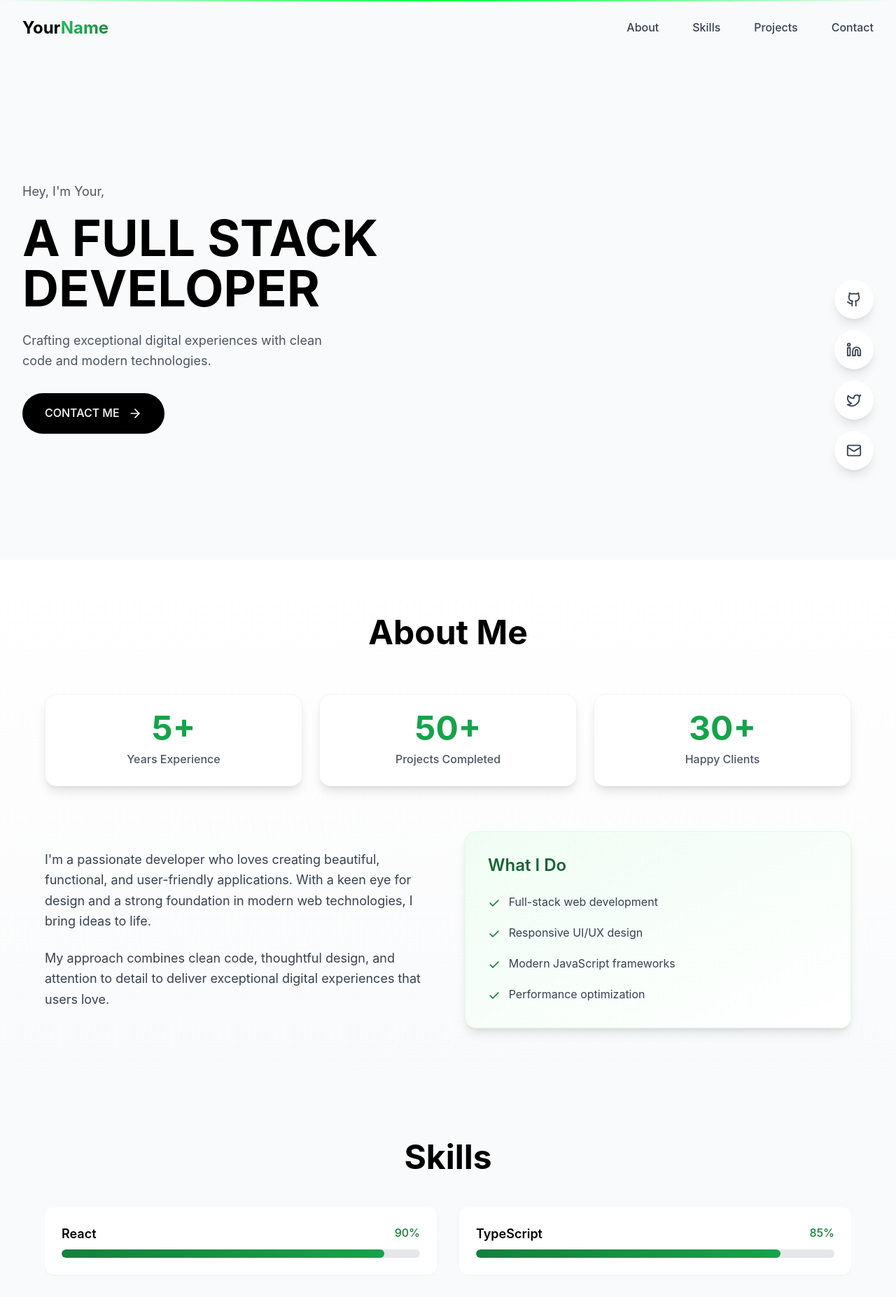
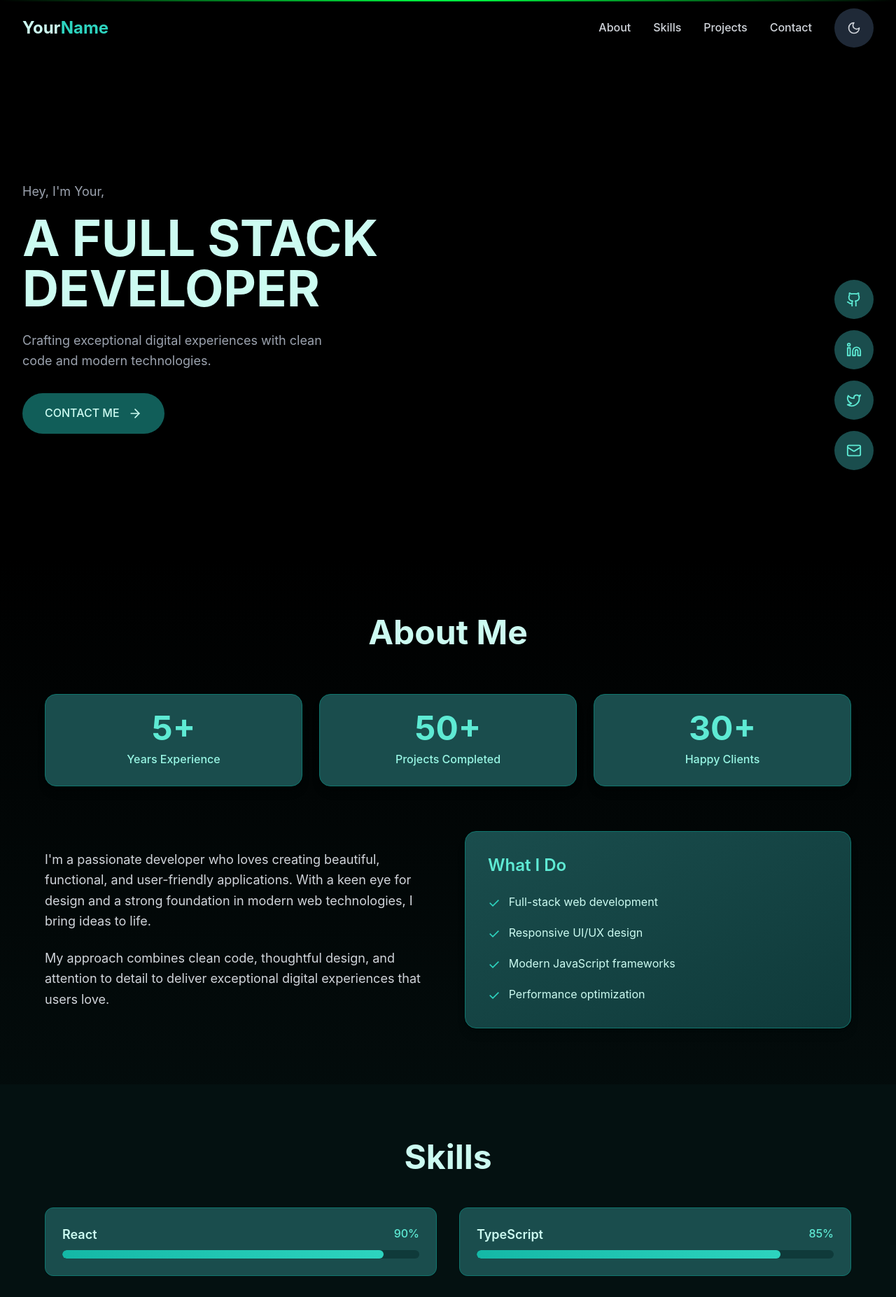
Before and after one commit to MNSBaanu/MyPortfolio, a React (Vite) app: page / in a window 1280 px wide. Shown: the top 1854 px of the page at 70% size. Built offline with nearby package versions, Linux system fonts and the light colour scheme.

Commit message:
Dark Theme

```diff
--- a/src/App.tsx
+++ b/src/App.tsx
@@ -1,3 +1,4 @@
+import { ThemeProvider } from './context/ThemeContext'
 import Header from './components/Header'
 import Hero from './components/Hero'
 import About from './components/About'
@@ -8,7 +9,8 @@ import Footer from './components/Footer'
 
 function App() {
   return (
-    <div className="min-h-screen bg-white text-black">
+    <ThemeProvider>
+      <div className="min-h-screen bg-black text-teal-100">
         <Header />
         <main>
           <Hero />
@@ -19,6 +21,7 @@ function App() {
         </main>
         <Footer />
       </div>
+    </ThemeProvider>
   )
 }
 
--- a/src/components/About.tsx
+++ b/src/components/About.tsx
@@ -3,7 +3,7 @@ import { about } from '../data/portfolio'
 
 export default function About() {
   return (
-    <section id="about" className="py-20 px-6 bg-gradient-to-b from-white to-gray-50">
+    <section id="about" className="py-20 px-6 bg-gradient-to-b from-black to-darker-teal/20">
       <div className="max-w-6xl mx-auto">
         <motion.div
           initial={{ opacity: 0, y: 20 }}
@@ -11,7 +11,7 @@ export default function About() {
           transition={{ duration: 0.6 }}
           viewport={{ once: true }}
         >
-          <h2 className="text-5xl font-bold mb-16 text-center">About Me</h2>
+          <h2 className="text-5xl font-bold mb-16 text-center text-teal-100">About Me</h2>
 
           {/* Stats */}
           <div className="grid grid-cols-3 gap-6 mb-16">
@@ -22,10 +22,10 @@ export default function About() {
                 whileInView={{ opacity: 1, scale: 1 }}
                 transition={{ duration: 0.5, delay: index * 0.1 }}
                 viewport={{ once: true }}
-                className="text-center p-6 bg-white rounded-2xl shadow-lg border border-gray-100 hover:shadow-xl transition-shadow duration-300"
+                className="text-center p-6 bg-dark-teal rounded-2xl shadow-lg border border-teal-700 hover:shadow-xl hover:shadow-teal-500/30 transition-all duration-300"
               >
-                <div className="text-4xl md:text-5xl font-bold text-green-600 mb-2">{stat.number}</div>
-                <div className="text-gray-600 font-medium">{stat.label}</div>
+                <div className="text-4xl md:text-5xl font-bold text-teal-300 mb-2">{stat.number}</div>
+                <div className="text-teal-200 font-medium">{stat.label}</div>
               </motion.div>
             ))}
           </div>
@@ -37,10 +37,10 @@ export default function About() {
               transition={{ duration: 0.6 }}
               viewport={{ once: true }}
             >
-              <p className="text-lg text-gray-700 mb-6 leading-relaxed">
+              <p className="text-lg text-gray-300 mb-6 leading-relaxed">
                 {about.description1}
               </p>
-              <p className="text-lg text-gray-700 leading-relaxed">
+              <p className="text-lg text-gray-300 leading-relaxed">
                 {about.description2}
               </p>
             </motion.div>
@@ -49,14 +49,14 @@ export default function About() {
               whileInView={{ opacity: 1, x: 0 }}
               transition={{ duration: 0.6 }}
               viewport={{ once: true }}
-              className="bg-gradient-to-br from-green-50 to-white p-8 rounded-2xl shadow-lg border border-green-100"
+              className="bg-gradient-to-br from-dark-teal to-darker-teal p-8 rounded-2xl shadow-lg border border-teal-700"
             >
-              <h3 className="text-2xl font-semibold mb-6 text-green-800">What I Do</h3>
+              <h3 className="text-2xl font-semibold mb-6 text-teal-300">What I Do</h3>
               <ul className="space-y-4">
                 {about.services.map((service) => (
                   <li key={service} className="flex items-start group">
-                    <span className="text-green-700 mr-3 text-xl group-hover:scale-125 transition-transform duration-300">✓</span>
-                    <span className="text-gray-700 group-hover:text-green-700 transition-colors duration-300">{service}</span>
+                    <span className="text-teal-400 mr-3 text-xl group-hover:scale-125 transition-transform duration-300">✓</span>
+                    <span className="text-teal-100 group-hover:text-teal-300 transition-colors duration-300">{service}</span>
                   </li>
                 ))}
               </ul>
--- a/src/components/Header.tsx
+++ b/src/components/Header.tsx
@@ -2,6 +2,7 @@ import { useState, useEffect } from 'react'
 import { motion } from 'framer-motion'
 import { Menu, X } from 'lucide-react'
 import { personalInfo } from '../data/portfolio'
+import ThemeToggle from './ThemeToggle'
 
 const Header = () => {
   const [isScrolled, setIsScrolled] = useState(false)
@@ -38,7 +39,7 @@ const Header = () => {
       transition={{ duration: 0.8 }}
       className={`fixed top-0 left-0 right-0 z-50 transition-all duration-500 ${
         isScrolled
-          ? 'header-light shadow-lg'
+          ? 'bg-black/80 backdrop-blur-md shadow-lg border-b border-dark-teal/30'
           : 'bg-transparent'
       }`}
     >
@@ -50,12 +51,12 @@ const Header = () => {
             className="text-2xl font-bold cursor-pointer"
             onClick={() => window.scrollTo({ top: 0, behavior: 'smooth' })}
           >
-            <span className="text-black">{personalInfo.name.split(' ')[0]}</span>
-            <span className="gradient-text">{personalInfo.name.split(' ')[1] || ''}</span>
+            <span className="text-teal-100">{personalInfo.name.split(' ')[0]}</span>
+            <span className="text-teal-400">{personalInfo.name.split(' ')[1] || ''}</span>
           </motion.div>
 
           {/* Desktop Navigation */}
-          <div className="hidden md:flex items-center space-x-12">
+          <div className="hidden md:flex items-center space-x-8">
             {navItems.map((item, index) => (
               <motion.button
                 key={item.name}
@@ -63,20 +64,24 @@ const Header = () => {
                 animate={{ opacity: 1, y: 0 }}
                 transition={{ delay: index * 0.1 + 0.3 }}
                 onClick={() => scrollToSection(item.href)}
-                className="nav-link"
+                className="text-gray-300 hover:text-teal-400 transition-colors duration-300 font-medium"
               >
                 {item.name}
               </motion.button>
             ))}
+            <ThemeToggle />
           </div>
 
           {/* Mobile Menu Button */}
-          <button
-            onClick={() => setIsMobileMenuOpen(!isMobileMenuOpen)}
-            className="md:hidden p-2 text-black"
-          >
-            {isMobileMenuOpen ? <X size={24} /> : <Menu size={24} />}
-          </button>
+          <div className="md:hidden flex items-center gap-4">
+            <ThemeToggle />
+            <button
+              onClick={() => setIsMobileMenuOpen(!isMobileMenuOpen)}
+              className="p-2 text-teal-100"
+            >
+              {isMobileMenuOpen ? <X size={24} /> : <Menu size={24} />}
+            </button>
+          </div>
         </div>
 
         {/* Mobile Navigation */}
@@ -87,14 +92,14 @@ const Header = () => {
             opacity: isMobileMenuOpen ? 1 : 0
           }}
           transition={{ duration: 0.3 }}
-          className="md:hidden overflow-hidden bg-white/95 nav-blur border-t border-gray-100"
+          className="md:hidden overflow-hidden bg-black/95 backdrop-blur-md border-t border-dark-teal/30"
         >
           <div className="py-6 space-y-4">
             {navItems.map((item) => (
               <button
                 key={item.name}
                 onClick={() => scrollToSection(item.href)}
-                className="block w-full text-left px-6 py-3 text-gray-700 hover:text-dark-green-700 hover:bg-gray-50 transition-colors duration-300"
+                className="block w-full text-left px-6 py-3 text-gray-300 hover:text-teal-400 hover:bg-dark-teal/20 transition-colors duration-300"
               >
                 {item.name}
               </button>
--- a/src/components/Hero.tsx
+++ b/src/components/Hero.tsx
@@ -4,7 +4,7 @@ import { personalInfo } from '../data/portfolio'
 
 const Hero = () => {
   return (
-    <section className="min-h-screen flex items-center relative overflow-hidden bg-gray-50 pt-20">
+    <section className="min-h-screen flex items-center relative overflow-hidden bg-black pt-20">
       {/* Vertical Social Icons - Right Side */}
       <motion.div
         initial={{ opacity: 0, x: 50 }}
@@ -17,7 +17,7 @@ const Hero = () => {
           target="_blank"
           rel="noopener noreferrer"
           whileHover={{ scale: 1.1, x: -5 }}
-          className="w-14 h-14 rounded-full bg-white flex items-center justify-center text-gray-700 hover:text-black transition-all duration-300 shadow-lg hover:shadow-xl"
+          className="w-14 h-14 rounded-full bg-dark-teal flex items-center justify-center text-teal-300 hover:text-teal-200 transition-all duration-300 shadow-lg hover:shadow-xl hover:shadow-teal-500/50"
         >
           <Github size={22} />
         </motion.a>
@@ -26,7 +26,7 @@ const Hero = () => {
           target="_blank"
           rel="noopener noreferrer"
           whileHover={{ scale: 1.1, x: -5 }}
-          className="w-14 h-14 rounded-full bg-white flex items-center justify-center text-gray-700 hover:text-black transition-all duration-300 shadow-lg hover:shadow-xl"
+          className="w-14 h-14 rounded-full bg-dark-teal flex items-center justify-center text-teal-300 hover:text-teal-200 transition-all duration-300 shadow-lg hover:shadow-xl hover:shadow-teal-500/50"
         >
           <Linkedin size={22} />
         </motion.a>
@@ -35,14 +35,14 @@ const Hero = () => {
           target="_blank"
           rel="noopener noreferrer"
           whileHover={{ scale: 1.1, x: -5 }}
-          className="w-14 h-14 rounded-full bg-white flex items-center justify-center text-gray-700 hover:text-black transition-all duration-300 shadow-lg hover:shadow-xl"
+          className="w-14 h-14 rounded-full bg-dark-teal flex items-center justify-center text-teal-300 hover:text-teal-200 transition-all duration-300 shadow-lg hover:shadow-xl hover:shadow-teal-500/50"
         >
           <Twitter size={22} />
         </motion.a>
         <motion.a
           href={`mailto:${personalInfo.email}`}
           whileHover={{ scale: 1.1, x: -5 }}
-          className="w-14 h-14 rounded-full bg-white flex items-center justify-center text-gray-700 hover:text-black transition-all duration-300 shadow-lg hover:shadow-xl"
+          className="w-14 h-14 rounded-full bg-dark-teal flex items-center justify-center text-teal-300 hover:text-teal-200 transition-all duration-300 shadow-lg hover:shadow-xl hover:shadow-teal-500/50"
         >
           <Mail size={22} />
         </motion.a>
@@ -62,7 +62,7 @@ const Hero = () => {
                 initial={{ opacity: 0 }}
                 animate={{ opacity: 1 }}
                 transition={{ delay: 0.3 }}
-                className="text-gray-600 text-lg mb-4"
+                className="text-gray-400 text-lg mb-4"
               >
                 Hey, I'm {personalInfo.name.split(' ')[0]},
               </motion.p>
@@ -71,7 +71,7 @@ const Hero = () => {
                 initial={{ opacity: 0, y: 20 }}
                 animate={{ opacity: 1, y: 0 }}
                 transition={{ delay: 0.4 }}
-                className="text-6xl lg:text-7xl font-bold mb-6 leading-tight"
+                className="text-6xl lg:text-7xl font-bold mb-6 leading-tight text-teal-100"
               >
                 A FULL STACK
                 <br />
@@ -82,7 +82,7 @@ const Hero = () => {
                 initial={{ opacity: 0 }}
                 animate={{ opacity: 1 }}
                 transition={{ delay: 0.6 }}
-                className="text-gray-600 text-lg leading-relaxed max-w-md mb-8"
+                className="text-gray-400 text-lg leading-relaxed max-w-md mb-8"
               >
                 {personalInfo.description}
               </motion.p>
@@ -95,7 +95,7 @@ const Hero = () => {
               whileHover={{ scale: 1.05 }}
               whileTap={{ scale: 0.95 }}
               onClick={() => document.getElementById('contact')?.scrollIntoView({ behavior: 'smooth' })}
-              className="bg-black text-white px-8 py-4 rounded-full font-medium flex items-center gap-3 hover:bg-gray-900 transition-colors duration-300"
+              className="bg-teal-800 text-teal-100 px-8 py-4 rounded-full font-medium flex items-center gap-3 hover:bg-teal-900 transition-all duration-300"
             >
               CONTACT ME
               <ArrowRight size={20} />
--- a/src/components/Skills.tsx
+++ b/src/components/Skills.tsx
@@ -3,7 +3,7 @@ import { skills } from '../data/portfolio'
 
 export default function Skills() {
   return (
-    <section id="skills" className="py-20 px-6 bg-gray-50">
+    <section id="skills" className="py-20 px-6 bg-darker-teal/30">
       <div className="max-w-6xl mx-auto">
         <motion.div
           initial={{ opacity: 0, y: 20 }}
@@ -11,7 +11,7 @@ export default function Skills() {
           transition={{ duration: 0.6 }}
           viewport={{ once: true }}
         >
-          <h2 className="text-5xl font-bold mb-12 text-center">Skills</h2>
+          <h2 className="text-5xl font-bold mb-12 text-center text-teal-100">Skills</h2>
           <div className="grid md:grid-cols-2 gap-8">
             {skills.map((skill, index) => (
               <motion.div
@@ -20,19 +20,19 @@ export default function Skills() {
                 whileInView={{ opacity: 1, x: 0 }}
                 transition={{ duration: 0.5, delay: index * 0.1 }}
                 viewport={{ once: true }}
-                className="bg-white p-6 rounded-xl shadow-sm"
+                className="bg-dark-teal p-6 rounded-xl shadow-sm border border-teal-700"
               >
                 <div className="flex justify-between mb-2">
-                  <span className="font-semibold text-lg">{skill.name}</span>
-                  <span className="text-green-700 font-medium">{skill.level}%</span>
+                  <span className="font-semibold text-lg text-teal-100">{skill.name}</span>
+                  <span className="text-teal-300 font-medium">{skill.level}%</span>
                 </div>
-                <div className="w-full bg-gray-200 rounded-full h-3 overflow-hidden">
+                <div className="w-full bg-darker-teal rounded-full h-3 overflow-hidden">
                   <motion.div
                     initial={{ width: 0 }}
                     whileInView={{ width: `${skill.level}%` }}
                     transition={{ duration: 1, delay: index * 0.1 }}
                     viewport={{ once: true }}
-                    className="bg-gradient-to-r from-green-700 to-green-600 h-full rounded-full"
+                    className="bg-gradient-to-r from-teal-500 to-teal-400 h-full rounded-full"
                   />
                 </div>
               </motion.div>
--- /dev/null
+++ b/src/components/ThemeToggle.tsx
@@ -0,0 +1,34 @@
+import { motion } from 'framer-motion'
+import { Moon, Sun } from 'lucide-react'
+import { useTheme } from '../context/ThemeContext'
+
+export default function ThemeToggle() {
+  const { theme, toggleTheme } = useTheme()
+
+  return (
+    <motion.button
+      onClick={toggleTheme}
+      whileHover={{ scale: 1.05 }}
+      whileTap={{ scale: 0.95 }}
+      className="relative w-14 h-14 rounded-full bg-white dark:bg-gray-800 border border-gray-200 dark:border-gray-700 flex items-center justify-center shadow-lg hover:shadow-xl transition-all duration-300"
+      aria-label="Toggle theme"
+    >
+      <motion.div
+        initial={false}
+        animate={{ rotate: theme === 'dark' ? 0 : 180, opacity: theme === 'dark' ? 1 : 0 }}
+        transition={{ duration: 0.3 }}
+        className="absolute"
+      >
+        <Moon size={20} className="text-gray-700 dark:text-gray-300" />
+      </motion.div>
+      <motion.div
+        initial={false}
+        animate={{ rotate: theme === 'light' ? 0 : -180, opacity: theme === 'light' ? 1 : 0 }}
+        transition={{ duration: 0.3 }}
+        className="absolute"
+      >
+        <Sun size={20} className="text-gray-700 dark:text-gray-300" />
+      </motion.div>
+    </motion.button>
+  )
+}
--- /dev/null
+++ b/src/context/ThemeContext.tsx
@@ -0,0 +1,48 @@
+import { createContext, useContext, useEffect, useState } from 'react'
+
+type Theme = 'light' | 'dark'
+
+interface ThemeContextType {
+  theme: Theme
+  toggleTheme: () => void
+}
+
+const ThemeContext = createContext<ThemeContextType | undefined>(undefined)
+
+export function ThemeProvider({ children }: { children: React.ReactNode }) {
+  const [theme, setTheme] = useState<Theme>('dark')
+
+  useEffect(() => {
+    const savedTheme = localStorage.getItem('theme') as Theme
+    if (savedTheme) {
+      setTheme(savedTheme)
+    } else {
+      // Set dark as default for first-time visitors
+      setTheme('dark')
+    }
+  }, [])
+
+  useEffect(() => {
+    localStorage.setItem('theme', theme)
+    document.documentElement.classList.remove('light', 'dark')
+    document.documentElement.classList.add(theme)
+  }, [theme])
+
+  const toggleTheme = () => {
+    setTheme((prev) => (prev === 'light' ? 'dark' : 'light'))
+  }
+
+  return (
+    <ThemeContext.Provider value={{ theme, toggleTheme }}>
+      {children}
+    </ThemeContext.Provider>
+  )
+}
+
+export function useTheme() {
+  const context = useContext(ThemeContext)
+  if (context === undefined) {
+    throw new Error('useTheme must be used within a ThemeProvider')
+  }
+  return context
+}
--- a/tailwind.config.js
+++ b/tailwind.config.js
@@ -1,5 +1,6 @@
 /** @type {import('tailwindcss').Config} */
 export default {
+  darkMode: 'class',
   content: [
     "./index.html",
     "./src/**/*.{js,ts,jsx,tsx}",
@@ -7,13 +8,21 @@ export default {
   theme: {
     extend: {
       colors: {
-        'matrix-green': '#00ff41',
-        'terminal-green': '#39ff14',
-        'cyber-blue': '#00d4ff',
-        'neon-purple': '#b026ff',
-        'dark-void': '#000000',
-        'code-gray': '#1a1a1a',
-        'hologram': '#00ffff',
+        'teal': {
+          50: '#f0fdfa',
+          100: '#ccfbf1',
+          200: '#99f6e4',
+          300: '#5eead4',
+          400: '#2dd4bf',
+          500: '#14b8a6',
+          600: '#0d9488',
+          700: '#0f766e',
+          800: '#115e59',
+          900: '#134e4a',
+          950: '#1a4d4d',
+        },
+        'dark-teal': '#1a4d4d',
+        'darker-teal': '#0f3a3a',
       },
       fontFamily: {
         'mono': ['JetBrains Mono', 'Fira Code', 'Consolas', 'monospace'],
```
Also changed, not shown: src/components/Contact.tsx (+10 -10 lines), src/components/Footer.tsx (+5 -5 lines), src/components/Projects.tsx (+31 -8 lines). Lines whose indentation alone changed are shown as unchanged.
